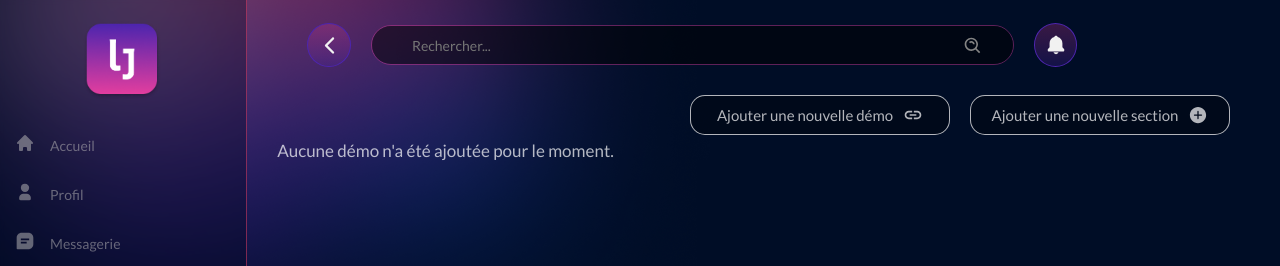
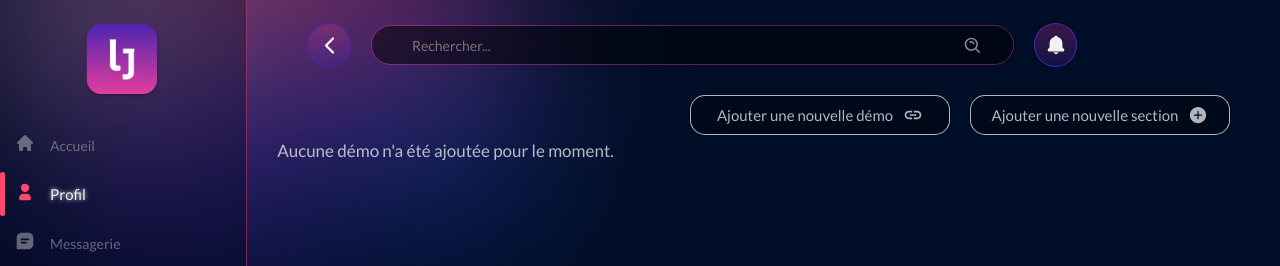
Before and after one commit to ApollineSetan/Projet-Fil-Rouge-App, a React (Vite) app: page / in a window 1280 px wide. Shown: the top 266 px of the page. Built offline with nearby package versions, Linux system fonts and the light colour scheme.

Commit message:
reactrouter on profile

```diff
--- a/src/Components/LeftMenu.jsx
+++ b/src/Components/LeftMenu.jsx
@@ -1,17 +1,29 @@
-import React, { useState } from "react";
+import React, { useState, useEffect } from "react";
 import "../Styles/LeftMenu.css";
 import logoImage from "../assets/logoImage.png";
 import { Menu } from "./Menu";
 import { MenuList } from "./MenuList";
+import { useLocation } from "react-router-dom"; // Importer le hook useLocation
 
 function LeftMenu() {
   // Création d'un état pour suivre l'élément de menu actif
   const [activeIndex, setActiveIndex] = useState(null);
 
-  // Fonction pour gérer le clic sur un élément de menu et mettre l'index actif
-  const handleMenuClick = (index) => {
-    setActiveIndex(index);
-  };
+  // Utilisation de useLocation pour obtenir l'URL actuelle
+  const location = useLocation();
+
+  useEffect(() => {
+    // Logique pour définir l'index de l'élément actif en fonction de l'URL actuelle
+    if (location.pathname === "/add-demo") {
+      setActiveIndex(2); // "Profil" (id: 2) est actif sur la page AddDemo
+    } else if (location.pathname === "/") {
+      setActiveIndex(2); // "Profil" (id: 2) est actif sur la page EditionPage
+    } else if (location.pathname.startsWith("/edit-demo")) {
+      setActiveIndex(2); // "Profil" (id: 2) est actif sur la page InfoDemo
+    } else {
+      setActiveIndex(null); // Si aucune condition ne correspond, aucun élément n'est surligné
+    }
+  }, [location]); // Mettre à jour l'index actif chaque fois que l'URL change
 
   return (
     <div className="leftMenu">
@@ -26,14 +38,14 @@ function LeftMenu() {
         menuObject={MenuList.slice(0, 6)}
         className="primaryMenu"
         activeIndex={activeIndex}
-        onMenuClick={handleMenuClick}
+        onMenuClick={setActiveIndex}
       />
 
       <Menu
         menuObject={MenuList.slice(6, 9)}
         className="secondaryMenu"
         activeIndex={activeIndex}
-        onMenuClick={handleMenuClick}
+        onMenuClick={setActiveIndex}
       />
     </div>
   );
```
